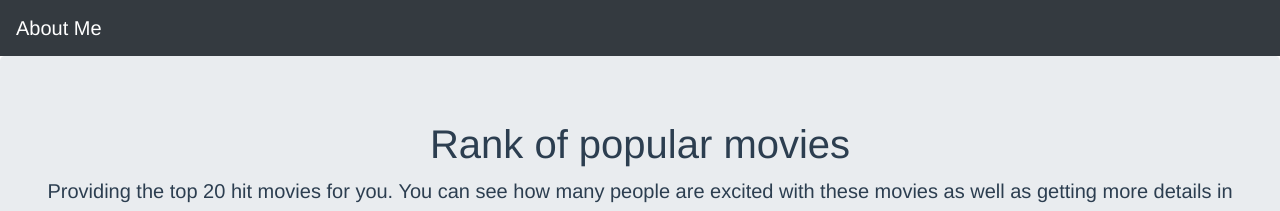
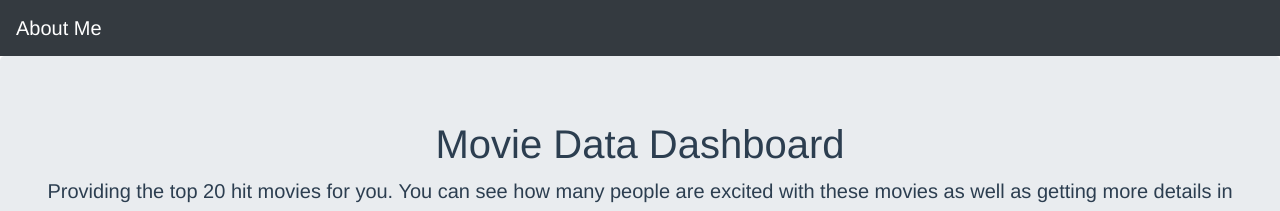
Before and after one commit to weican/Open-Movies-Information, a Vue app: page / in a window 1280 px wide. Shown: the top 211 px of the page. Built offline with nearby package versions, Linux system fonts and the light colour scheme; no server answers.

Commit message:
docs: modify title and description

```diff
--- a/src/App.vue
+++ b/src/App.vue
@@ -13,7 +13,7 @@
     </b-collapse>
   </b-navbar>
 
-  <MoviesPage title="Rank of popular movies"/>
+  <MoviesPage title="Movie Data Dashboard"/>
         <section id="lab_social_icon_footer">
           <b-container fluid>
             <b-row>
```
Also changed, not shown: 5 other files (tests, documents, lock files or other folders).
